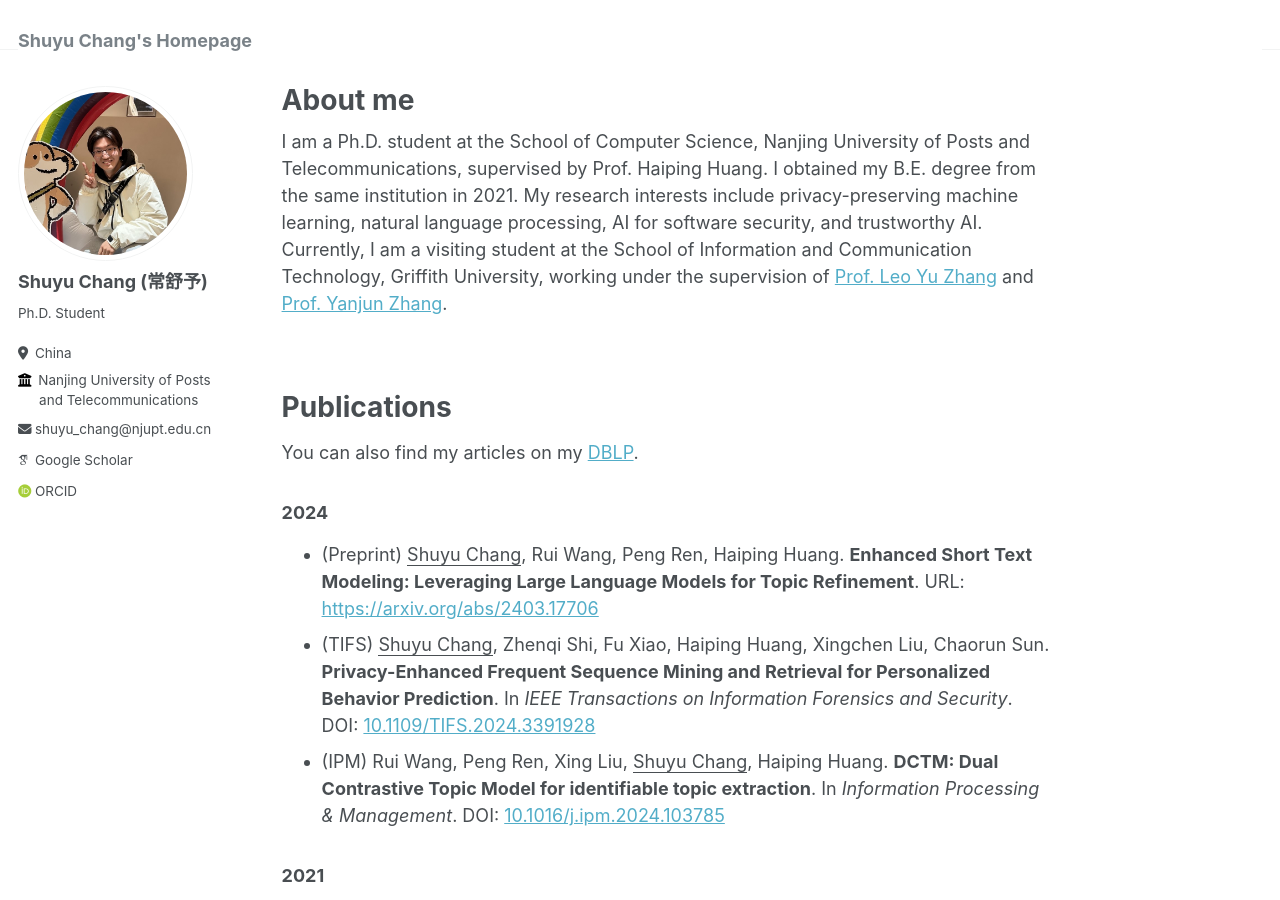
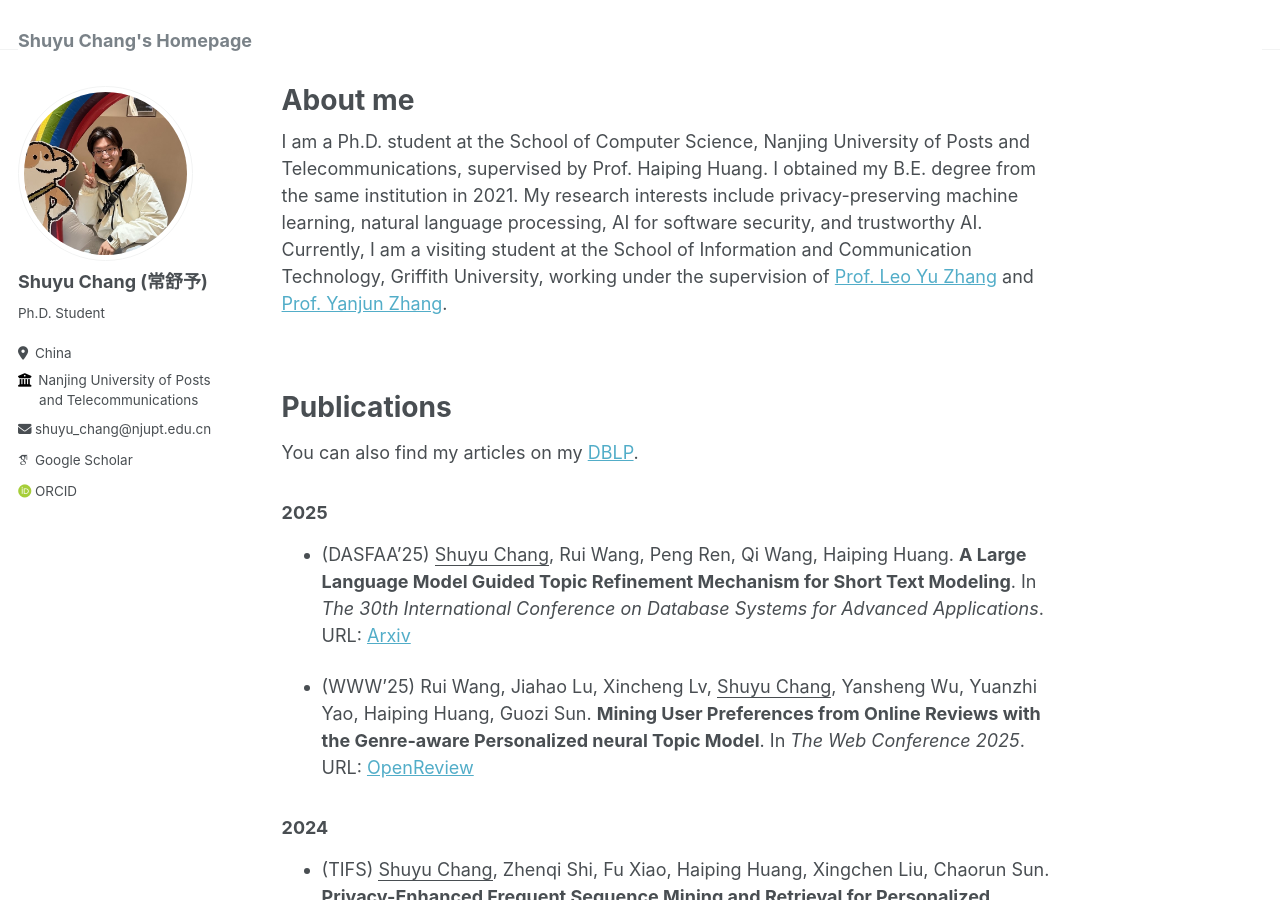
Before and after one commit to ChangShuyu/changshuyu.github.io, a Jekyll site: the page built from _pages/about.md, in a window 1280 px wide and 900 px high. Built offline with Jekyll 4.4.1, drawn with Linux system fonts in a browser that asks for light colours; some web fonts are replaced.

Commit message:
update about page

```diff
--- a/_pages/about.md
+++ b/_pages/about.md
@@ -14,9 +14,13 @@ I am a Ph.D. student at the School of Computer Science, Nanjing University of Po
 # Publications
 
 You can also find my articles on my [DBLP](https://dblp.uni-trier.de/pid/314/4070.html).
+### 2025
+- (DASFAA'25) <u>Shuyu Chang</u>, Rui Wang, Peng Ren, Qi Wang, Haiping Huang. **A Large Language Model Guided Topic Refinement Mechanism for Short Text Modeling**. In *The 30th International Conference on Database Systems for Advanced Applications*. URL: [Arxiv](https://arxiv.org/abs/2403.17706)
+
+- (WWW'25) Rui Wang, Jiahao Lu, Xincheng Lv, <u>Shuyu Chang</u>, Yansheng Wu, Yuanzhi Yao, Haiping Huang, Guozi Sun. **Mining User Preferences from Online Reviews with the Genre-aware Personalized neural Topic Model**. In *The Web Conference 2025*. URL: [OpenReview](https://openreview.net/forum?id=l5aPuFYNBH)
+
 ### 2024
 
-- (Preprint) <u>Shuyu Chang</u>, Rui Wang, Peng Ren, Haiping Huang. **Enhanced Short Text Modeling: Leveraging Large Language Models for Topic Refinement**. URL: [https://arxiv.org/abs/2403.17706](https://arxiv.org/abs/2403.17706)
 - (TIFS) <u>Shuyu Chang</u>, Zhenqi Shi, Fu Xiao, Haiping Huang, Xingchen Liu, Chaorun Sun. **Privacy-Enhanced Frequent Sequence Mining and Retrieval for Personalized Behavior Prediction**. In *IEEE Transactions on Information Forensics and Security*. DOI: [10.1109/TIFS.2024.3391928](https://doi.org/10.1109/TIFS.2024.3391928)
 - (IPM) Rui Wang, Peng Ren, Xing Liu, <u>Shuyu Chang</u>, Haiping Huang. **DCTM: Dual Contrastive Topic Model for identifiable topic extraction**. In *Information Processing & Management*. DOI: [10.1016/j.ipm.2024.103785](https://doi.org/10.1016/j.ipm.2024.103785)
 
```
